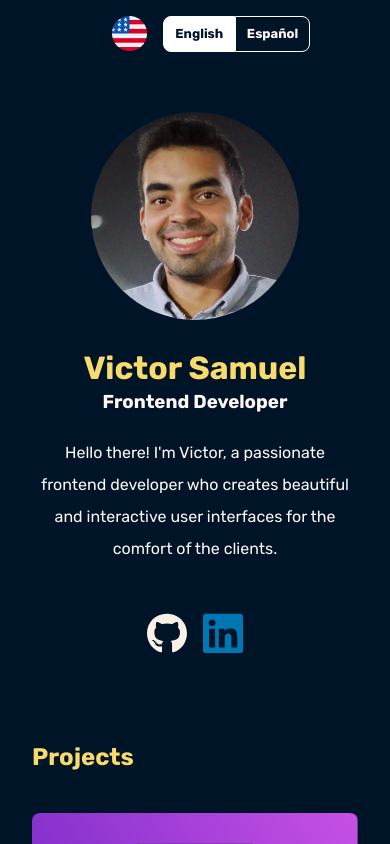
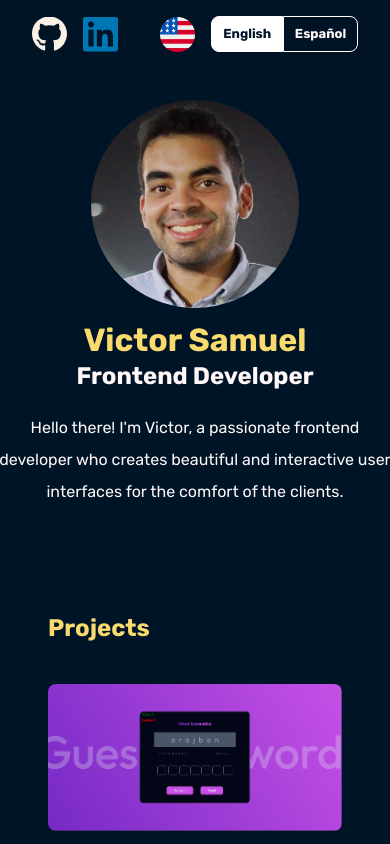
Before and after one commit to Viikudev/portfolio, a Next.js app: page / in a window 390 px wide. Shown: the top 844 px of the page. Built offline with nearby package versions, Linux system fonts and the light colour scheme.

Commit message:
fix: positioning fixes, tablet style removed, project links fixed

```diff
--- a/app/globals.css
+++ b/app/globals.css
@@ -1,5 +1,9 @@
 * {
   box-sizing: border-box;
+}
+
+p {
+  margin: 0;
 }
 
 ::selection {
@@ -24,18 +28,13 @@ a {
 
 html,
 body {
+  margin: 0;
   scroll-behavior: smooth;
   scrollbar-color: #f4d58d #001427;
   scrollbar-width: auto;
   line-height: 2;
   color: #d3d3d3;
   background-color: #001427;
-  margin: 0;
-  margin-top: 1rem;
-  padding: 0;
-  padding-inline: 1rem;
-  width: 100%;
-  height: 100%;
   display: flex;
   flex-direction: column;
 }
--- a/app/page.module.css
+++ b/app/page.module.css
@@ -1,3 +1,13 @@
+.header {
+  background-color: rgba(0, 20, 39, 0.8);
+  padding: 0 4rem;
+  display: flex;
+  justify-content: space-between;
+  align-items: center;
+  position: sticky;
+  top: 0;
+}
+
 .languageContainer input[type="radio"] {
   display: none;
 }
@@ -8,18 +18,12 @@
 }
 
 .languageContainer {
-  position: fixed;
-  right: 5rem;
-  top: 1rem;
-  z-index: 1000;
-  margin-bottom: 1rem;
   display: flex;
-  flex: end;
+  align-items: center;
   gap: 1rem;
 }
 
 .languageOptions {
-  margin-bottom: 1rem;
   display: flex;
   flex: end;
 }
@@ -55,15 +59,15 @@
 }
 
 .left {
+  height: 90%;
   position: sticky;
-  position: -webkit-sticky;
-  top: 0;
-  padding-top: 3rem;
-  padding-bottom: 3rem;
+  padding-top: 2rem;
+  padding-bottom: 1rem;
+  top: 4rem;
   max-height: 100vh;
   display: flex;
   flex-direction: column;
-  justify-content: center;
+  justify-content: start;
 }
 
 .right {
@@ -81,23 +85,11 @@
   gap: 2rem;
 }
 
-.heroTablet {
-  display: none;
-}
-
-.infoTablet {
-  display: none;
-}
-
 .socials {
   display: flex;
-  flex-direction: column;
+  justify-content: center;
   gap: 1rem;
   cursor: pointer;
-}
-
-.socialsTablet {
-  display: none;
 }
 
 .profile {
@@ -129,23 +121,27 @@
   object-fit: cover;
 }
 
-.author {
-  font-size: 2rem;
-  font-weight: bold;
+.viku {
+  margin: 0;
+  line-height: 0;
+  display: flex;
+  flex-direction: column;
 }
 
-.author,
-.position {
+.author {
   color: #f9db6d;
-  margin: 0;
+  font-size: 2rem;
   font-weight: bold;
 }
 
 .position {
   color: #fff7f8;
+  font-weight: bold;
 }
 
 .introduction {
+  padding: 1rem 0;
+  line-height: 2;
   color: #fff7f8;
   width: 20rem;
 }
@@ -154,31 +150,25 @@
   padding: 0;
   list-style: none;
   display: flex;
-  flex-direction: column;
   gap: 0.5rem;
 }
 
-.sectionListTablet {
-  display: none;
-}
-
-.link {
+.sectionList .link {
   padding-inline: 0.125rem;
   text-decoration: none;
   color: #fff7f8;
   font-weight: bold;
-  /* border-bottom: 2px solid #ded1ff; */
-  transition: 100ms ease-in;
+  display: inline-block;
+  transition: transform 100ms ease-in;
 }
 
-.link:hover {
-  margin-inline: 0.5rem;
-  border-bottom: 2px solid #f9db6d;
+.sectionList .link:hover {
+  transform: translateY(-3px);
   color: #f9db6d;
 }
 
 .description {
-  padding-left: 4rem;
+  padding-left: 1rem;
   white-space: pre-line;
 }
 
@@ -191,8 +181,7 @@
 }
 
 .skillList {
-  margin: 0;
-  padding-left: 4rem;
+  padding-left: 1rem;
   display: flex;
   gap: 2rem;
 }
@@ -203,12 +192,10 @@
 }
 
 .contactList {
-  width: fit-content;
-  padding: 1rem 1rem 1rem 3.5rem;
+  padding-left: 0.5rem;
   margin: 0;
   display: flex;
-  flex-direction: column;
-  gap: 2rem;
+  gap: 3rem;
 }
 
 .email {
@@ -235,10 +222,6 @@
   width: 30rem;
 }
 
-.footer {
-  display: none;
-}
-
 .bright {
   color: #fff7f8;
 }
@@ -247,158 +230,53 @@
   color: rgb(94 234 212);
 }
 
-.footerTablet {
-  padding: 2rem 0 2rem 2rem;
+.footer {
+  display: flex;
+  justify-content: end;
+  margin: 1rem;
 }
 
-@media screen and (width <= 1200px) and (width > 720px) {
-  .sectionList {
-    display: none;
-  }
-
-  .sectionListTablet {
-    height: 6%;
-    width: 100%;
-    background-color: #271c42;
-    margin: 0;
-    list-style: none;
-    display: flex;
-    justify-content: center;
-    align-items: center;
-    gap: 1rem;
-    position: fixed;
-    top: 0;
-    right: 0;
-  }
-
+@media screen and (width <= 1201px) {
   .link {
     border: 0;
   }
 
   .main {
+    margin-inline: 2rem;
     flex-direction: column;
     gap: 0;
   }
 
   .left {
+    position: initial;
     padding-bottom: 3rem;
-    position: static;
-    align-items: center;
-  }
-
-  .hero {
-    display: none;
-  }
-
-  .info {
-    display: none;
-  }
-
-  .author {
-    height: 20%;
-  }
-
-  .heroTablet {
-    margin: 2rem 0 0 0;
-    display: flex;
-    gap: 1rem;
-  }
-
-  .infoTablet {
-    display: flex;
-    flex-direction: column;
-  }
-
-  .description {
-    padding: 0;
-  }
-
-  .socialsTablet {
-    display: flex;
-    gap: 1rem;
-  }
-
-  .right {
-    width: 100%;
-  }
-
-  .skillList {
-    padding: 0;
-  }
-
-  .contactList {
-    padding-left: 0;
-  }
-
-  .footer {
-    display: none;
-  }
-
-  .footerTablet {
-    padding: 2rem;
-    display: flex;
-    justify-content: flex-end;
-  }
-}
-
-@media screen and (width <= 720px) {
-  .sectionList {
-    display: none;
-  }
-
-  .sectionListTablet {
-    display: none;
-  }
-
-  .link {
-    border: 0;
-  }
-
-  .main {
-    flex-direction: column;
-    gap: 0;
-  }
-
-  .left {
-    padding-bottom: 3rem;
-    position: static;
-    align-items: center;
-  }
-
-  .hero {
-    display: none;
-  }
-
-  .info {
-    display: none;
-  }
-
-  .heroTablet {
-    margin: 2rem 0;
-    display: flex;
-    flex-direction: column;
     align-items: center;
     gap: 1rem;
   }
 
-  .infoTablet {
+  .viku {
+    line-height: 1;
     display: flex;
     flex-direction: column;
     align-items: center;
+    gap: 0.5rem;
   }
 
   .author {
-    height: 3rem;
+    margin: 0;
+    /* padding: 1rem; */
+  }
+
+  .position {
+    margin: 0;
   }
 
   .introduction {
+    line-height: 2;
     text-align: center;
     text-wrap: pretty;
-  }
-
-  .socialsTablet {
-    display: flex;
-    gap: 1rem;
+    padding: 1rem 0;
+    width: 25rem;
   }
 
   .right {
@@ -406,16 +284,16 @@
   }
 
   .description {
-    padding: 0;
+    padding-left: 1rem;
   }
 
   .skillList {
-    padding: 0;
+    padding-left: 1rem;
     flex-wrap: wrap;
   }
 
   .contactList {
-    padding-left: 0;
+    padding-left: 0.375rem;
   }
 
   .socialsContainer {
@@ -428,15 +306,14 @@
     flex-wrap: wrap;
     justify-content: flex-start;
   }
+}
 
-  .footer {
+@media screen and (width <= 935px) {
+  .sectionList {
     display: none;
   }
 
-  .footerTablet {
-    padding-top: 2rem;
-    padding-bottom: 2rem;
-    display: flex;
-    justify-content: flex-end;
+  .header {
+    padding: 1rem 2rem;
   }
 }
--- a/app/page.tsx
+++ b/app/page.tsx
@@ -33,100 +33,31 @@ export default function Home() {
 
   return (
     <>
-      <div className={[styles.languageContainer, styles.bright].join(" ")}>
-        {language === "es" ? (
-          <Image src={imgSpain} alt='Spain Flag' width={35} height={35} />
-        ) : (
-          <Image
-            src={imgUnitedStates}
-            alt='United States Flag'
-            width={35}
-            height={35}
-          />
-        )}
-        <div className={styles.languageOptions}>
-          <input
-            type='radio'
-            name='language'
-            value='en'
-            id='en'
-            onChange={handleLanguageChange}
-            checked={language === "en"}
-          />
-          <label className={styles.englishOption} htmlFor='en'>
-            English
-          </label>
-          <input
-            type='radio'
-            name='language'
-            value='es'
-            id='es'
-            onChange={handleLanguageChange}
-            checked={language === "es"}
-          />
-          <label className={styles.spanishOption} htmlFor='es'>
-            Español
-          </label>
-        </div>
-      </div>
-      <main className={styles.main}>
-        <section className={styles.left}>
-          {/* HERO DESKTOP */}
-          <div className={styles.hero}>
-            <Image
-              priority
-              className={styles.profile}
-              src='/profile.jpg'
-              width={808}
-              height={869}
-              alt='Picture of the author'
-            />
+      <header className={styles.header}>
         <div className={styles.socials}>
-              <a href='https://github.com/victoresamuel' target='_blank'>
+          <a href='https://github.com/Viikudev' target='_blank'>
             <div className={styles.githubContainer}>
               <Image
                 className={styles.github}
                 src={imgGithubUrl}
-                    width={40}
-                    height={40}
+                width={35}
+                height={35}
                 alt='Link to github'
               />
             </div>
           </a>
-              <a
-                href='https://www.linkedin.com/in/victoresamuel/'
-                target='_blank'
-              >
+          <a href='https://www.linkedin.com/in/vikudev/' target='_blank'>
             <div className={styles.linkedinContainer}>
               <Image
                 className={styles.linkedin}
                 src={imgLinkedinUrl}
-                    width={40}
-                    height={40}
+                width={35}
+                height={35}
                 alt='Link to linkedin'
               />
             </div>
           </a>
         </div>
-          </div>
-          <div className={styles.info}>
-            <h1 className={styles.author}>Victor Samuel</h1>
-            <h3 className={styles.position}>{translations[language].role}</h3>
-            {language === "es" ? (
-              <p className={styles.introduction}>
-                Hola! Soy Victor, un desarrollador frontend apasionado que crea
-                interfaces de usuario hermosas interactivas para la comodidad de
-                los clientes.
-              </p>
-            ) : (
-              <p className={styles.introduction}>
-                Hello there! {`I'm`} Victor, a passionate frontend developer who
-                creates beautiful and interactive user interfaces for the
-                comfort of the clients.
-              </p>
-            )}
-          </div>
-
         <nav>
           <ul className={styles.sectionList}>
             <li>
@@ -161,43 +92,47 @@ export default function Home() {
             </li>
           </ul>
         </nav>
+        <div className={[styles.languageContainer, styles.bright].join(" ")}>
+          {language === "es" ? (
+            <Image src={imgSpain} alt='Spain Flag' width={35} height={35} />
+          ) : (
+            <Image
+              src={imgUnitedStates}
+              alt='United States Flag'
+              width={35}
+              height={35}
+            />
+          )}
 
-          {/* HERO TABLET */}
-          <nav className={styles.navList}>
-            <ul className={styles.sectionListTablet}>
-              <li>
-                <a className={styles.link} href='#about'>
-                  {translations[language].nav.about}
-                </a>
-              </li>
-              <li>
-                <a className={styles.link} href='#projects'>
-                  {translations[language].nav.projects}
-                </a>
-              </li>
-              <li>
-                <a className={styles.link} href='#experience'>
-                  {translations[language].nav.experience}
-                </a>
-              </li>
-              <li>
-                <a className={styles.link} href='#skills'>
-                  {translations[language].nav.skills}
-                </a>
-              </li>
-              <li>
-                <a className={styles.link} href='#education'>
-                  {translations[language].nav.education}
-                </a>
-              </li>
-              <li>
-                <a className={styles.link} href='#contact'>
-                  {translations[language].nav.contact}
-                </a>
-              </li>
-            </ul>
-          </nav>
-          <div className={styles.heroTablet}>
+          <div className={styles.languageOptions}>
+            <input
+              type='radio'
+              name='language'
+              value='en'
+              id='en'
+              onChange={handleLanguageChange}
+              checked={language === "en"}
+            />
+            <label className={styles.englishOption} htmlFor='en'>
+              English
+            </label>
+            <input
+              type='radio'
+              name='language'
+              value='es'
+              id='es'
+              onChange={handleLanguageChange}
+              checked={language === "es"}
+            />
+            <label className={styles.spanishOption} htmlFor='es'>
+              Español
+            </label>
+          </div>
+        </div>
+      </header>
+      <main className={styles.main}>
+        <section className={styles.left}>
+          <div className={styles.hero}>
             <Image
               priority
               className={styles.profile}
@@ -206,13 +141,15 @@ export default function Home() {
               height={869}
               alt='Picture of the author'
             />
-            <div className={styles.infoTablet}>
+          </div>
+          <div className={styles.info}>
+            <div className={styles.viku}>
               <h1 className={styles.author}>Victor Samuel</h1>
-              <h3 className={styles.position}>{translations[language].role}</h3>
+              <h2 className={styles.position}>{translations[language].role}</h2>
               {language === "es" ? (
                 <p className={styles.introduction}>
                   Hola! Soy Victor, un desarrollador frontend apasionado que
-                  crea interfaces de usuario hermosas e interactivas para la
+                  crea interfaces de usuario hermosas interactivas para la
                   comodidad de los clientes.
                 </p>
               ) : (
@@ -224,62 +161,6 @@ export default function Home() {
               )}
             </div>
           </div>
-          <div className={styles.socialsTablet}>
-            <a href='https://github.com/victoresamuel' target='_blank'>
-              <div className={styles.githubContainer}>
-                <Image
-                  className={styles.github}
-                  src={imgGithubUrl}
-                  width={40}
-                  height={40}
-                  alt='Link to github'
-                />
-              </div>
-            </a>
-            <a
-              href='https://www.linkedin.com/in/victoresamuel/'
-              target='_blank'
-            >
-              <div className={styles.linkedinContainer}>
-                <Image
-                  className={styles.linkedin}
-                  src={imgLinkedinUrl}
-                  width={40}
-                  height={40}
-                  alt='Link to linkedin'
-                />
-              </div>
-            </a>
-          </div>
-
-          <footer className={styles.footer}>
-            {language === "es" ? (
-              <p className={styles.details}>
-                Diseñado por mí con <span className={styles.bright}>Miro</span>,
-                utilice el framework{" "}
-                <span className={styles.bright}>Next.js</span> en el desarrollo,
-                aplique estilos usando{" "}
-                <span className={styles.bright}>CSS Modules</span> y lo
-                desplegue en <span className={styles.bright}>Vercel</span>. Tomé
-                inspiración del portafolio de{" "}
-                <span className={styles.brittany}>{`Brittany
-          Chiang`}</span>{" "}
-                portfolio.
-              </p>
-            ) : (
-              <p className={styles.details}>
-                Designed by me with <span className={styles.bright}>Miro</span>,
-                used <span className={styles.bright}>Next.js</span> framework in
-                the development, styled using{" "}
-                <span className={styles.bright}>CSS Modules</span> and deployed
-                in <span className={styles.bright}>Vercel</span>. Took
-                inspiration from{" "}
-                <span className={styles.brittany}>{`Brittany
-          Chiang's `}</span>{" "}
-                portfolio.
-              </p>
-            )}
-          </footer>
         </section>
         <section className={styles.right}>
           <Section title={translations[language].projects.title} id='projects'>
@@ -297,7 +178,7 @@ export default function Home() {
                     .projectDescription
                 }
                 tags={["HTML", "CSS", "Javascript", "Vite"]}
-                url='https://victoresamuel.github.io/Guess-the-word-game/'
+                url='https://viikudev.github.io/Guess-the-word-game/'
               />
               <ProjectCard
                 project='coffee.png'
@@ -312,7 +193,7 @@ export default function Home() {
                     .projectDescription
                 }
                 tags={["HTML", "CSS", "Typescript", "React", "Vite"]}
-                url='https://victoresamuel.github.io/Coffee-Listing/'
+                url='https://viikudev.github.io/Coffee-Listing/'
               />
             </ul>
           </Section>
@@ -379,18 +260,17 @@ export default function Home() {
                 <Contact
                   contact='linkedin'
                   name='Linkedin'
-                  user='victoresamuel'
+                  user='vikudev'
                   action='redirect'
                   url='https://www.linkedin.com/in/victoresamuel/'
                 />
                 <Contact
                   contact='github'
                   name='Github'
-                  user='victoresamuel'
+                  user='Viikudev'
                   action='redirect'
                   url='https://github.com/victoresamuel'
                 />
-              </div>
                 <div className={styles.email}>
                   <Contact
                     contact='email'
@@ -400,11 +280,12 @@ export default function Home() {
                   />
                   <p className={styles.copied}>Copied to clipboard!</p>
                 </div>
+              </div>
             </ul>
           </Section>
         </section>
       </main>
-      <footer className={styles.footerTablet}>
+      <footer className={styles.footer}>
         {language === "es" ? (
           <p className={styles.details}>
             Diseñado por mí con <span className={styles.bright}>Miro</span>,
--- a/styles/Section.module.css
+++ b/styles/Section.module.css
@@ -1,13 +1,13 @@
 .title {
-  padding-left: 4rem;
   margin: 0;
+  padding-left: 1rem;
   font-size: 1.5rem;
   font-weight: bold;
   color: #f9db6d;
 }
 
-@media screen and (width <= 1200px) {
+@media screen and (width <= 1201px) {
   .title {
-    padding: 0;
+    padding-inline: 1rem;
   }
 }
```
Also changed, not shown: styles/EducationCard.module.css (+3 -11 lines), styles/ExperienceCard.module.css (+3 -18 lines), styles/ProjectCard.module.css (+2 -10 lines). Lines whose indentation alone changed are shown as unchanged.
